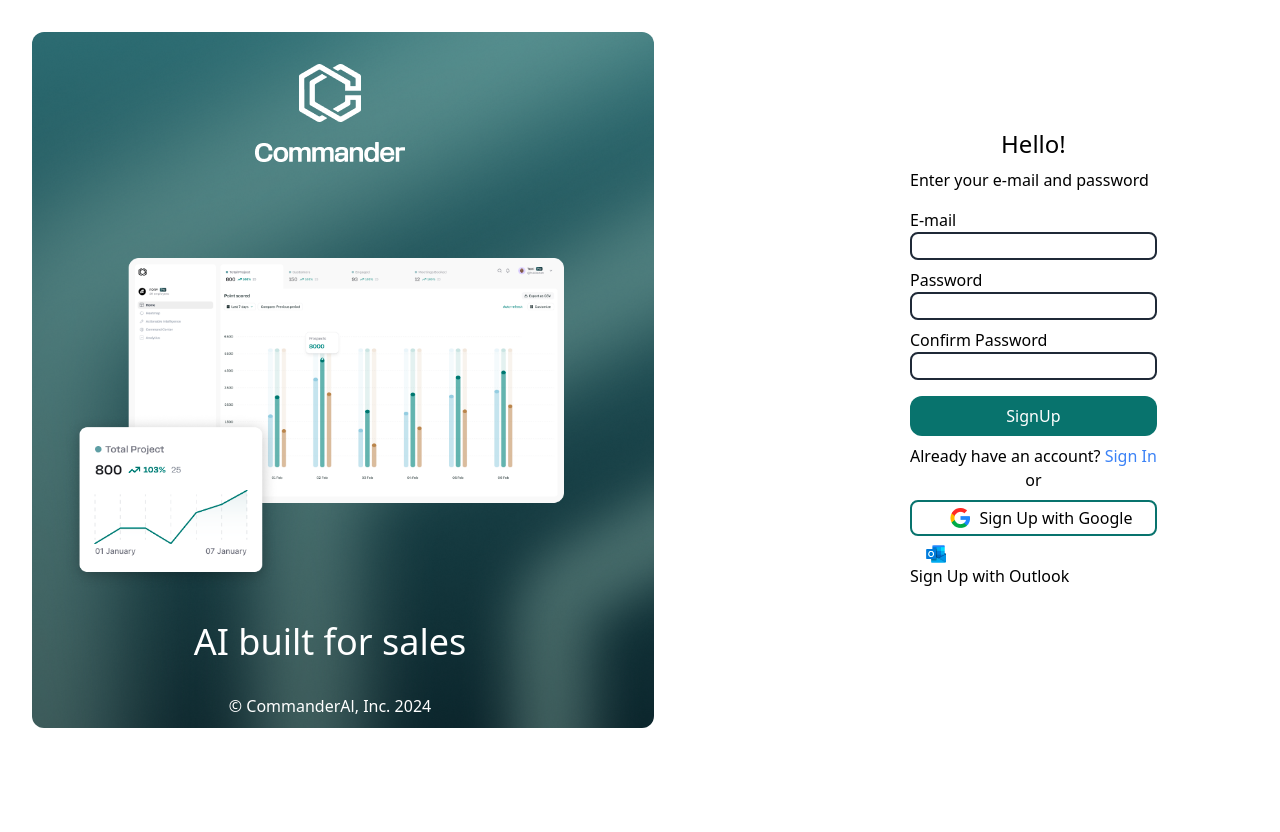
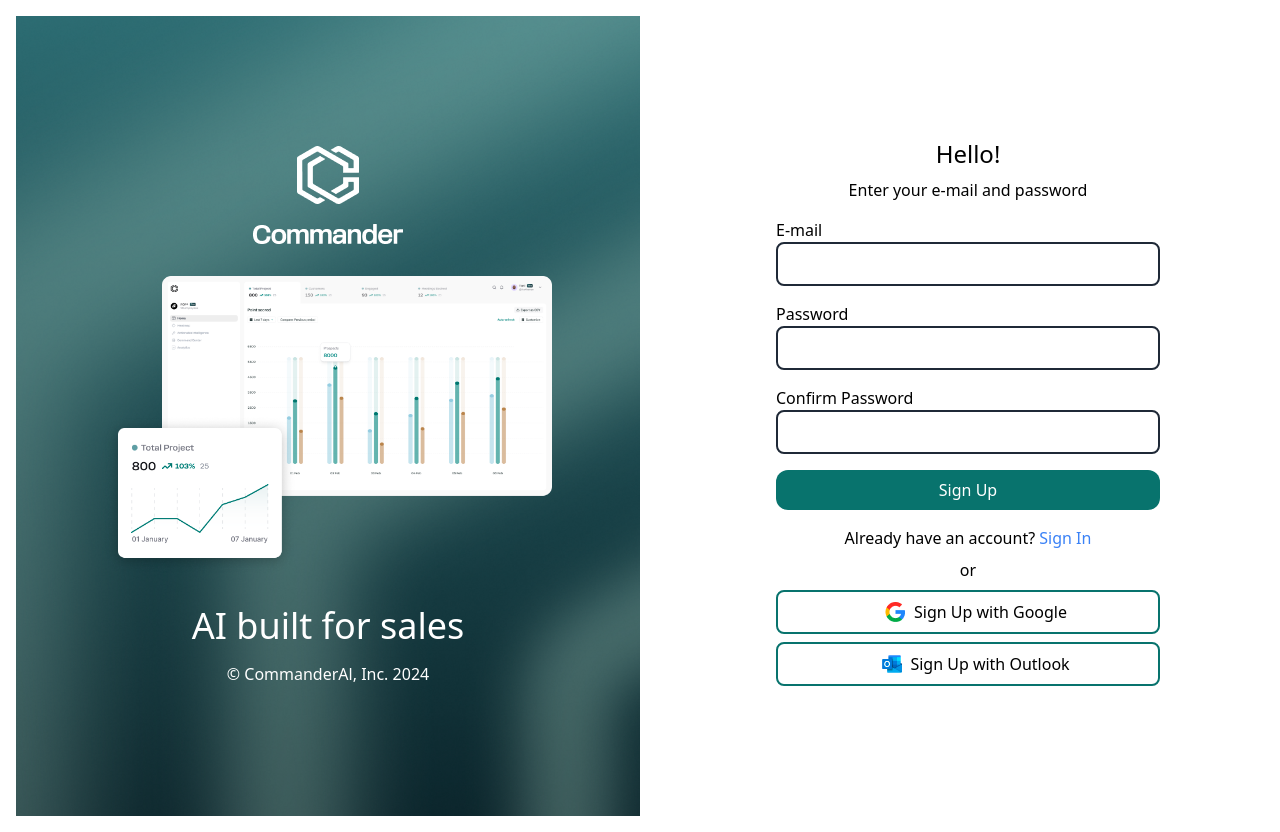
Before and after one commit to pratyush8564/dummyui, a React (Vite) app: page / in a window 1280 px wide. Before the commit the page ends 800 px from the top, so only its background shows below. Built offline with nearby package versions, Linux system fonts and the light colour scheme.

Commit message:
updated code

```diff
--- a/src/App.tsx
+++ b/src/App.tsx
@@ -1,4 +1,4 @@
-import  { useState } from "react";
+import { useState } from "react";
 import useAuthStore from "./useAuthStore";
 import { useNavigate } from "react-router-dom";
 
@@ -13,7 +13,7 @@
   const handleSignIn = useAuthStore((state) => state.handleSignIn);
   const navigate = useNavigate();
 
-  const handleFormSubmit = async (e: any) => {
+  const handleFormSubmit = async (e:any) => {
     e.preventDefault();
 
     if (isSignUp && password !== confirmPassword) {
@@ -24,101 +24,86 @@
     try {
       if (isSignUp) {
         await handleSignUp(email, password, confirmPassword);
-        // After successful sign-up, you might navigate somewhere else if needed
       } else {
         await handleSignIn(email, password);
-        // After successful sign-in, redirect to onboarding screen
         navigate("/onboarding");
       }
     } catch (error) {
       console.error("Authentication Error:", error);
-      // Handle error states or feedback to the user
     }
   };
 
   return (
-    <>
-      <div className="flex">
-        <div>
+    <div className="min-h-screen flex flex-col md:flex-row overflow-auto">
+      <div className="md:w-1/2 flex flex-col items-center justify-center relative p-4 min-h-screen m-4">
         <img
           src="/src/assets/Background.png"
           alt="background"
-            width="622px"
-            height="200px"
-            className="mt-8 ml-8 rounded-xl"
+          className="absolute inset-0 w-full h-full object-cover"
+        />
+        <div className="absolute inset-0 flex flex-col items-center justify-center p-4 overflow-auto">
+          <div className="mb-8">
+            <img src="/src/assets/Logo.png" alt="logo" className="mx-auto" />
+          </div>
+          <div className="flex justify-center items-center w-full mb-8">
+            <img
+              src="/src/assets/Charts.png"
+              alt="charts"
+              className="w-full max-w-xs md:max-w-md mx-auto"
             />
           </div>
-        <div className="absolute ">
-          <div className="flex justify-center mt-16 ml-24">
-            <img src="/src/assets/Logo.png" alt="logo" className="" />
-          </div>
-          <div>
-            <img
-              src="/src/assets/Charts.png"
-              width="500"
-              height="263"
-              className="flex justify-center items-center ml-16  mt-24"
-            />
-          </div>
-          <div>
-            <p className="flex justify-center items-center text-4xl text-white font-normal mt-8 ml-24">
-              {isSignUp ? "AI built for sales" : "Welcome Back!"}
+          <p className="text-2xl md:text-4xl text-white font-normal text-center mb-4">
+            AI built for sales
           </p>
-            <p className="flex justify-center text-white mt-8 ml-24">
-              © CommanderAl, Inc. 2024
-            </p>
+          <p className="text-white text-center">© CommanderAl, Inc. 2024</p>
         </div>
       </div>
-        <div className="mt-32 ml-64 flex flex-col">
-          <p className="text-2xl flex justify-center mb-2">
+      <div className="md:w-1/2 flex flex-col items-center justify-center p-4">
+        <p className="text-xl md:text-2xl mb-2">
           {isSignUp ? "Hello!" : "Welcome Back!"}
         </p>
-          <span className="mb-2">
+        <span className="mb-4 text-center">
           {isSignUp
             ? "Enter your e-mail and password"
             : "Sign into your account"}
         </span>
-          <form onSubmit={handleFormSubmit}>
-            <div className="mt-2">
-              <label>E-mail</label>
-              <br />
+        <form onSubmit={handleFormSubmit} className="w-full max-w-sm">
+          <div className="mb-4">
+            <label className="block">E-mail</label>
             <input
-                className="border-gray-800 border-2 rounded-lg w-full"
+              className="border-gray-800 border-2 rounded-lg w-full p-2"
               value={email}
               onChange={(e) => setEmail(e.target.value)}
             />
           </div>
-            <div className="mt-2">
-              <label>Password</label>
-              <br />
+          <div className="mb-4">
+            <label className="block">Password</label>
             <input
               type="password"
-                className="border-gray-800 border-2 rounded-lg w-full"
+              className="border-gray-800 border-2 rounded-lg w-full p-2"
               value={password}
               onChange={(e) => setPassword(e.target.value)}
             />
           </div>
-            {/* Confirm Password field for signup */}
           {isSignUp && (
-              <div className="mt-2">
-                <label>Confirm Password</label>
-                <br />
+            <div className="mb-4">
+              <label className="block">Confirm Password</label>
               <input
                 type="password"
-                  className="border-gray-800 border-2 rounded-lg w-full"
+                className="border-gray-800 border-2 rounded-lg w-full p-2"
                 value={confirmPassword}
                 onChange={(e) => setConfirmPassword(e.target.value)}
               />
             </div>
           )}
-            {/* Forgot Password link for signin */}
           {!isSignUp && (
-              <span className="ml-16 text-blue-500">Forgot Your Password?</span>
+            <div className="text-right mb-4">
+              <a href="#" className="text-blue-500">Forgot Your Password?</a>
+            </div>
           )}
-            <div className="mt-4">
           <button
             type="submit"
-                className="bg-[#08736D] p-2 rounded-xl text-white w-full"
+            className="bg-[#08736D] p-2 rounded-xl text-white w-full mb-4"
             disabled={loading}
           >
             {loading
@@ -126,13 +111,10 @@
                 ? "Signing Up..."
                 : "Signing In..."
               : isSignUp
-                  ? "SignUp"
-                  : "SignIn"}
+              ? "Sign Up"
+              : "Sign In"}
           </button>
-            </div>
-          </form>
-          <div className="flex flex-col mt-2">
-            <p>
+          <p className="text-center mb-2">
             {isSignUp ? "Already have an account?" : "Don't have an account?"}{" "}
             <span
               onClick={toggleMode}
@@ -143,27 +125,32 @@
           </p>
           <p className="text-center mb-2">or</p>
           {/* Sign Up with Google */}
-            <p className="flex items-center justify-center border-[#08736D] border-2 rounded-lg mb-2 gap-2 p-1">
+          <button
+            type="button"
+            className="flex items-center justify-center border-[#08736D] border-2 rounded-lg mb-2 gap-2 p-2 w-full"
+          >
             <img
               src="/src/assets/lead-icon-google.png"
               alt="google-logo"
               className="ml-4"
-              />{" "}
+            />
             Sign Up with Google
-            </p>
+          </button>
           {/* Sign Up with Outlook */}
-            <p>
+          <button
+            type="button"
+            className="flex items-center justify-center border-[#08736D] border-2 rounded-lg mb-2 gap-2 p-2 w-full"
+          >
             <img
               src="/src/assets/lead-icon.png"
               alt="outlook-logo"
               className="ml-4"
-              />{" "}
+            />
             Sign Up with Outlook
-            </p>
+          </button>
+        </form>
       </div>
     </div>
-      </div>
-    </>
   );
 }
 
```
Lines whose indentation alone changed are shown as unchanged.
